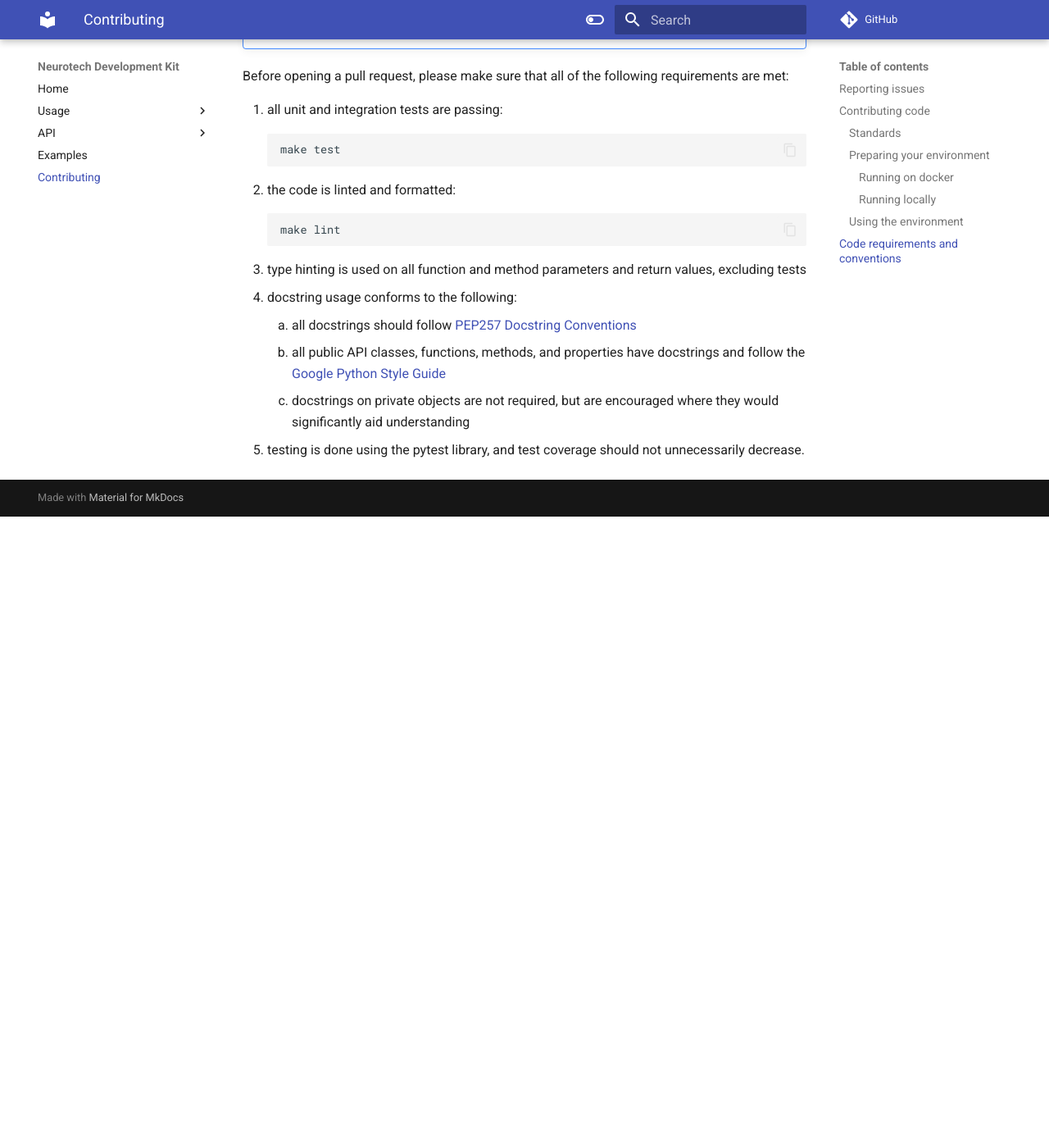
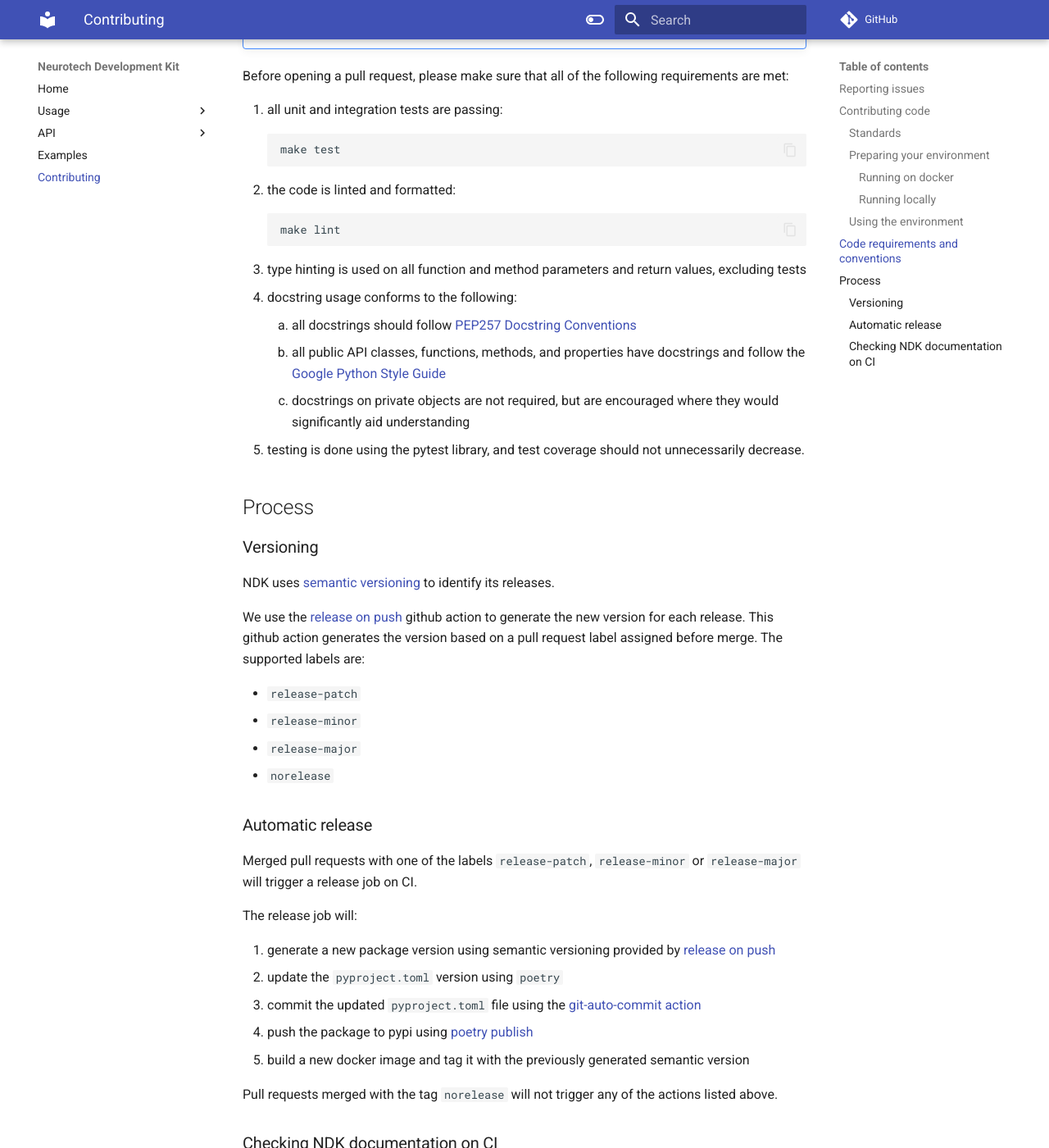
Before and after one commit to agencyenterprise/neurotechdevkit, an MkDocs documentation site: the page built from docs/contributing.md, in a window 1280 px wide and 1400 px high, scrolled down 2776 px. Shown: the whole window at 82% size. Built offline with MkDocs 1.6.1 and Material for MkDocs 9.7.7, drawn with Linux system fonts in a browser that asks for light colours; comment, search, counter and statistics services are not loaded; before the commit the page ends 3406 px from its top, so only the background shows below that; some of the changed text lies outside the part shown.

Commit message:
Adding process section to 'Contributing' (#31)
* Adding process section to 'Contributing'

* updating PR template to mention the labels

* add comment about redirects not available

---------

Co-authored-by: Diogo de Lucena <90583560+d-lucena@users.noreply.github.com>

```diff
--- a/docs/contributing.md
+++ b/docs/contributing.md
@@ -128,3 +128,47 @@ Before opening a pull request, please make sure that all of the following requir
       2. all public API classes, functions, methods, and properties have docstrings and follow the [Google Python Style Guide](https://github.com/google/styleguide/blob/gh-pages/pyguide.md#38-comments-and-docstrings)
       3. docstrings on private objects are not required, but are encouraged where they would significantly aid understanding
 1. testing is done using the pytest library, and test coverage should not unnecessarily decrease.
+
+
+## Process
+
+### Versioning
+
+NDK uses [semantic versioning](https://en.wikipedia.org/wiki/Software_versioning#Semantic_versioning) to identify its releases.
+
+We use the [release on push](https://github.com/rymndhng/release-on-push-action/tree/master/) github action to generate the new version for each release. This github action generates the version based on a pull request label assigned before merge. The supported labels are:
+
+- `release-patch`
+- `release-minor`
+- `release-major`
+- `norelease`
+
+### Automatic release
+
+Merged pull requests with one of the labels `release-patch`, `release-minor` or `release-major` will trigger a release job on CI.
+
+The release job will:
+
+1. generate a new package version using semantic versioning provided by [release on push](https://github.com/rymndhng/release-on-push-action/tree/master/)
+1. update the `pyproject.toml` version using `poetry`
+1. commit the updated `pyproject.toml` file using the [git-auto-commit action](https://github.com/stefanzweifel/git-auto-commit-action/tree/v4/)
+1. push the package to pypi using [poetry publish](JRubics/poetry-publish@v1.16)
+1. build a new docker image and tag it with the previously generated semantic version
+
+Pull requests merged with the tag `norelease` will not trigger any of the actions listed above.
+
+### Checking NDK documentation on CI
+
+All pull requests trigger a CI job that builds the documentation and makes the built files available.
+
+To check the generated documentation in a pull request:
+
+1. Scroll to the bottom of the page and click on the `Show all checks` link.
+1. Click on the details link of the `ci/circleci: build_docs` job.
+      <figure markdown>
+            ![Circle-ci-check](images/circle-ci-check.png)
+      </figure>
+1. In the opened Circle CI page click on the `Artifacts` tab and then choose the page you'd like to see (e.g. `index.html` to load the documentation root page). Note that each page has to be opened individually from the `Artifacts` folder, as redirects between pages do not work in this setup.
+      <figure markdown>
+            ![Circle-ci-artifacts](images/circle-ci-artifacts.png)
+      </figure>
```
Also changed, not shown: .github/pull_request_template.md, docs/images/circle-ci-artifacts.png (added), docs/images/circle-ci-check.png (added).
